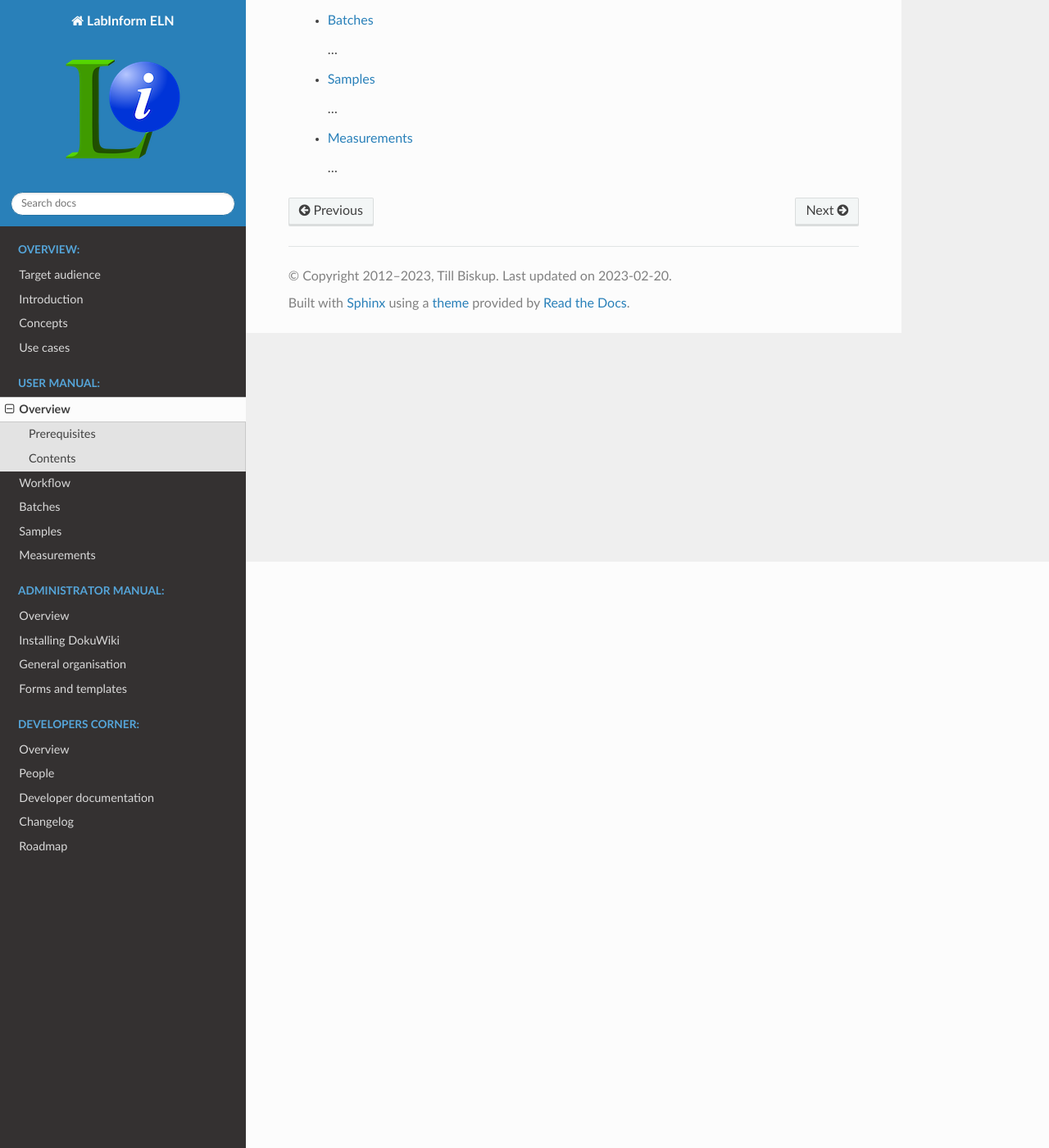
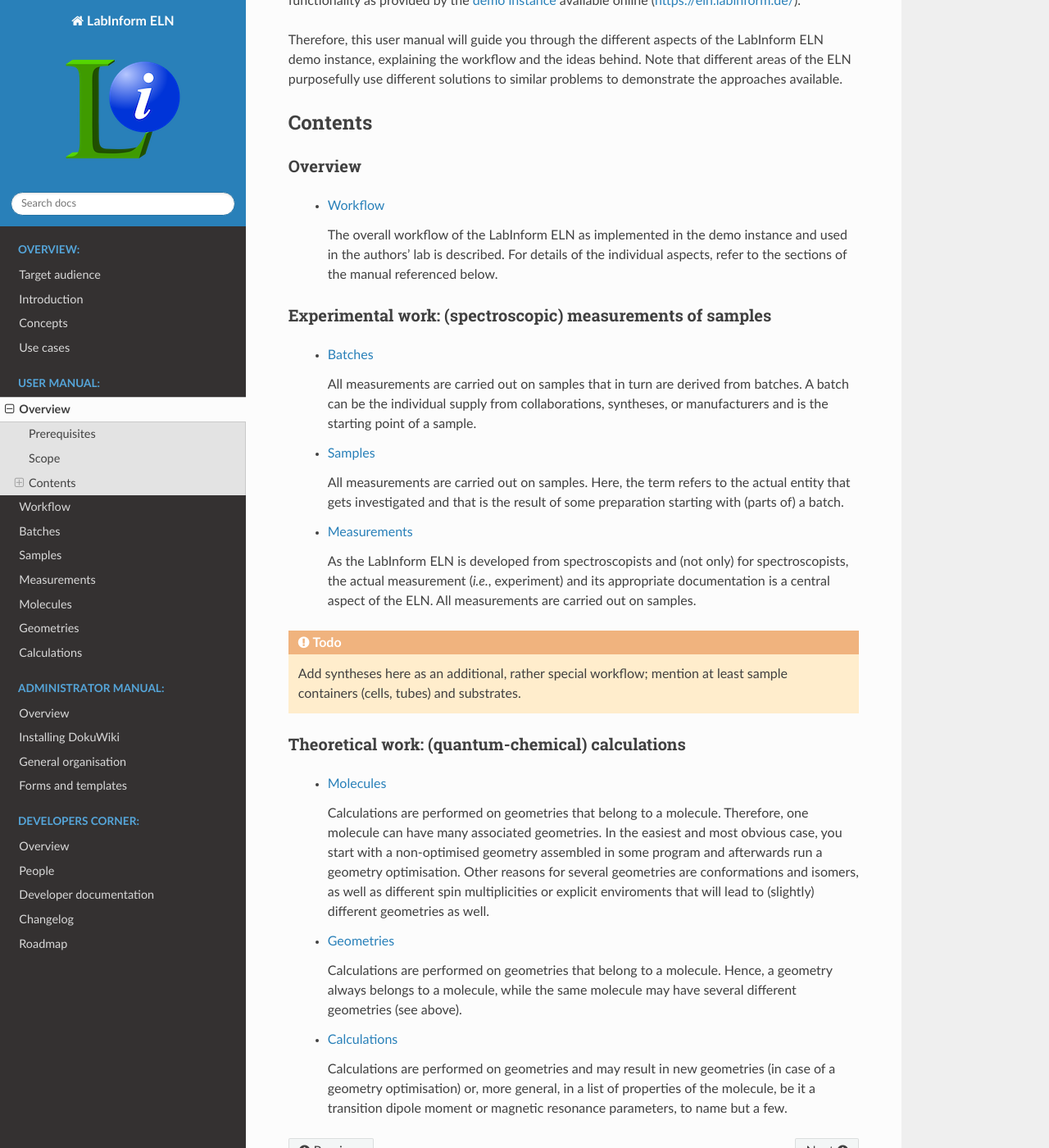
Before and after one commit to tillbiskup/labinform-eln, a Sphinx documentation site: the page built from docs/user/index.rst, in a window 1280 px wide and 1400 px high, scrolled down 715 px. Shown: the whole window at 82% size. Built offline with Sphinx 7.4.7 and the Read the Docs theme 2.0.0, drawn with Linux system fonts in a browser that asks for light colours; some of the changed text lies outside the part shown.

Commit message:
Update documentation: start describing calculations; some minor tweaks

```diff
--- a/docs/admin/installing.rst
+++ b/docs/admin/installing.rst
@@ -114,6 +114,12 @@
     |              +-------------------+-------------------+
     |              | showeditbtn       | uncheck           |
     +--------------+-------------------+-------------------+
+    | Snippets     | snips_updatable   | uncheck           |
+    |              +-------------------+-------------------+
+    |              | old_revisions     | uncheck           |
+    |              +-------------------+-------------------+
+    |              | userreplace       | uncheck           |
+    +--------------+-------------------+-------------------+
 
 Of course, you can deviate from some of the settings given here without impairing functionality, as some are merely a matter of personal taste. Nevertheless, others are necessary for the DokuWiki to work as intended.
 
--- a/docs/developer/people.rst
+++ b/docs/developer/people.rst
@@ -4,6 +4,6 @@
 
 Who are the people behind the LabInform ELN?
 
-In late 2012, Till Biskup started using DokuWiki as an ELN in a systematic way, with pages for every measurement, and forms to create the individual ELN pages, much in the same way as it is done now. Quickly, other people in the group got interested and got installations by themselves.
+In late 2012, Till Biskup started using DokuWiki as an ELN in a systematic way, with pages for every measurement, and forms to create the individual ELN pages, much in the same way as it is done now. For this, he could look back at about five years of experience using DokuWiki in a lab context as general knowledge management tool. Quickly, other people in the group got interested and got installations by themselves.
 
 In 2019, Mirjam Schröder joined the development team, as she got interested in an ELN based on DokuWiki herself.
--- a/docs/user/index.rst
+++ b/docs/user/index.rst
@@ -13,21 +13,56 @@
 Furthermore, **basic familiarity with the formatting syntax of Dokuwiki** is assumed, as each individual page (be it for labbook entries, samples, or else) is a wiki page using the DokuWiki markup. Those new to DokuWiki may have a look at the `excellent official documentation of the DokuWiki syntax <https://www.dokuwiki.org/wiki:syntax>`_.
 
 
+Scope
+=====
+
+Each ELN needs to be adapted to the special needs of the individual scientist or work group. To do so, you need to understand the processes in your lab in a detail that allows you to model them in an electronic workflow such as an ELN. Hence, there is **no turnkey solution** that works out of the box. Having that said, this documentation (and particularly this user manual section) focusses on the functionality as provided by the `demo instance <https://eln.labinform.de/>`_ available online (https://eln.labinform.de/).
+
+Therefore, this user manual will guide you through the different aspects of the LabInform ELN demo instance, explaining the workflow and the ideas behind. Note that different areas of the ELN purposefully use different solutions to similar problems to demonstrate the approaches available.
+
+
 Contents
 ========
+
+Overview
+--------
 
   * :doc:`Workflow <workflow>`
 
     The overall workflow of the LabInform ELN as implemented in the demo instance and used in the authors' lab is described. For details of the individual aspects, refer to the sections of the manual referenced below.
 
+
+Experimental work: (spectroscopic) measurements of samples
+----------------------------------------------------------
+
   * :doc:`Batches <batches>`
 
-    ...
+    All measurements are carried out on samples that in turn are derived from batches. A batch can be the individual supply from collaborations, syntheses, or manufacturers and is the starting point of a sample.
 
   * :doc:`Samples <samples>`
 
-    ...
+    All measurements are carried out on samples. Here, the term refers to the actual entity that gets investigated and that is the result of some preparation starting with (parts of) a batch.
 
   * :doc:`Measurements <measurements>`
 
-    ...
+    As the LabInform ELN is developed from spectroscopists and (not only) for spectroscopists, the actual measurement (*i.e.*, experiment) and its appropriate documentation is a central aspect of the ELN. All measurements are carried out on samples.
+
+
+.. todo::
+    Add syntheses here as an additional, rather special workflow; mention at least sample containers (cells, tubes) and substrates.
+
+
+Theoretical work: (quantum-chemical) calculations
+-------------------------------------------------
+
+  * :doc:`Molecules <molecules>`
+
+    Calculations are performed on geometries that belong to a molecule. Therefore, one molecule can have many associated geometries. In the easiest and most obvious case, you start with a non-optimised geometry assembled in some program and afterwards run a geometry optimisation. Other reasons for several geometries are conformations and isomers, as well as different spin multiplicities or explicit enviroments that will lead to (slightly) different geometries as well.
+
+  * :doc:`Geometries <geometries>`
+
+    Calculations are performed on geometries that belong to a molecule. Hence, a geometry always belongs to a molecule, while the same molecule may have several different geometries (see above).
+
+  * :doc:`Calculations <calculations>`
+
+    Calculations are performed on geometries and may result in new geometries (in case of a geometry optimisation) or, more general, in a list of properties of the molecule, be it a transition dipole moment or magnetic resonance parameters, to name but a few.
```
Also changed, not shown: docs/index.rst (+8 -5 lines), docs/user/calculations.rst (added, +18 -0 lines), docs/user/geometries.rst (added, +18 -0 lines), docs/user/measurements.rst (+9 -1 lines), docs/user/molecules.rst (added, +18 -0 lines), docs/user/workflow.rst (+13 -0 lines), docs/images/calculation-form.png (added), docs/images/geometry-form.png (added), docs/images/measurement-form-trepr.png (added), docs/images/measurement-form.png, docs/images/molecule-form.png (added), 1 other file.
